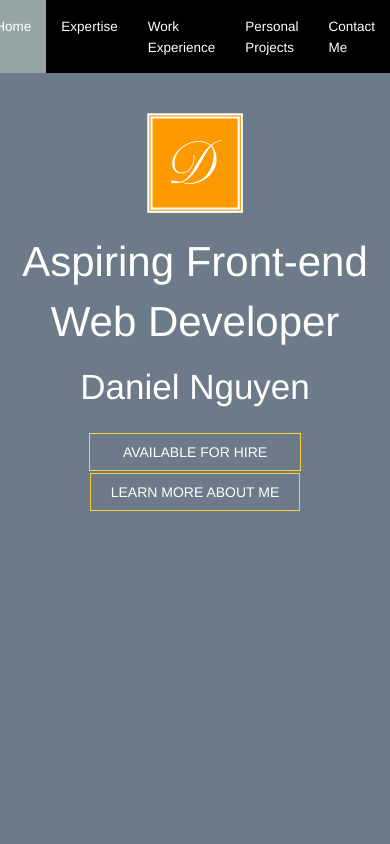
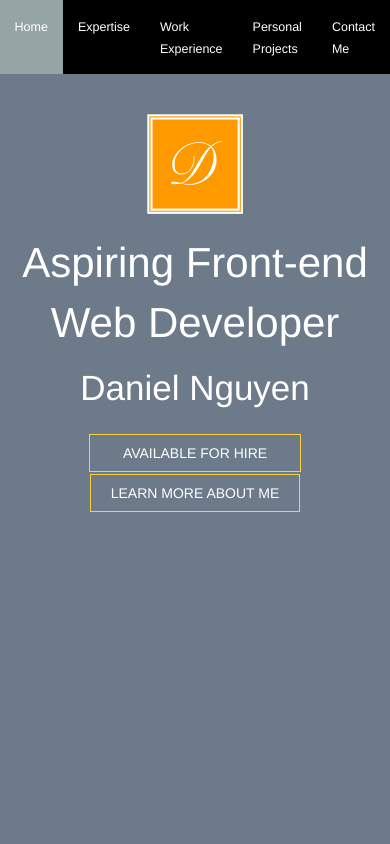
Before and after one commit to danielknguyen/portfolio, a plain HTML site: page index.html in a window 390 px wide. Shown: the top 844 px of the page. Drawn offline with nearby package versions, Linux system fonts and the light colour scheme.

Commit message:
reduced font-size to nav items

```diff
--- a/styles-folder/styles.css
+++ b/styles-folder/styles.css
@@ -319,7 +319,7 @@ textarea:focus {
 		font-size:1.5em;
 	}
 	.nav-link {
-	font-size:13.5px;
+	font-size:12.5px;
 	}
 	input[type=text] {
 		width:100%;
```
